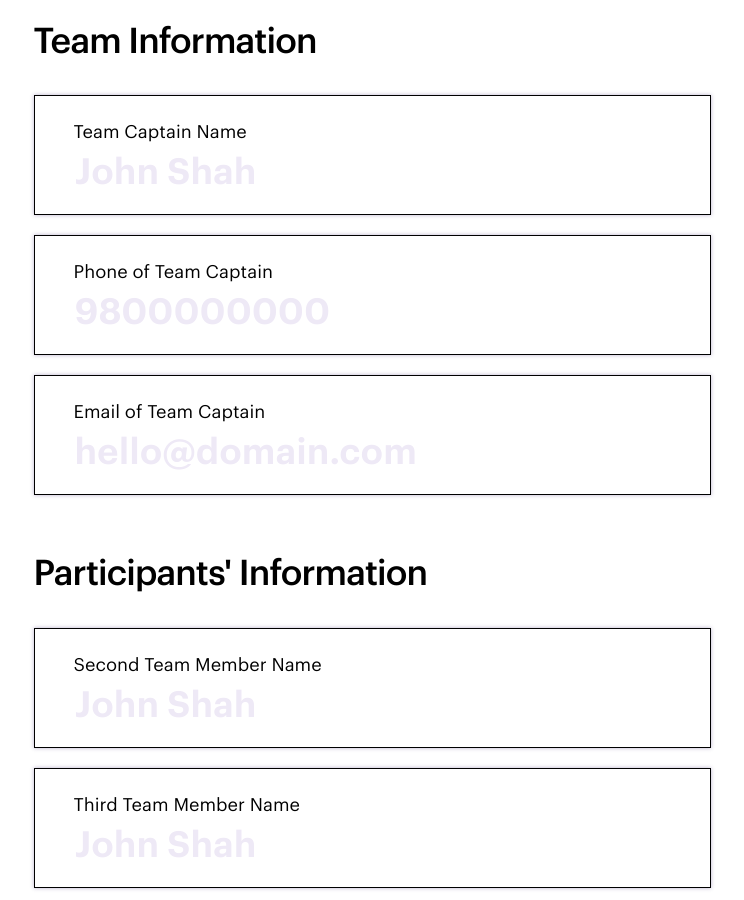
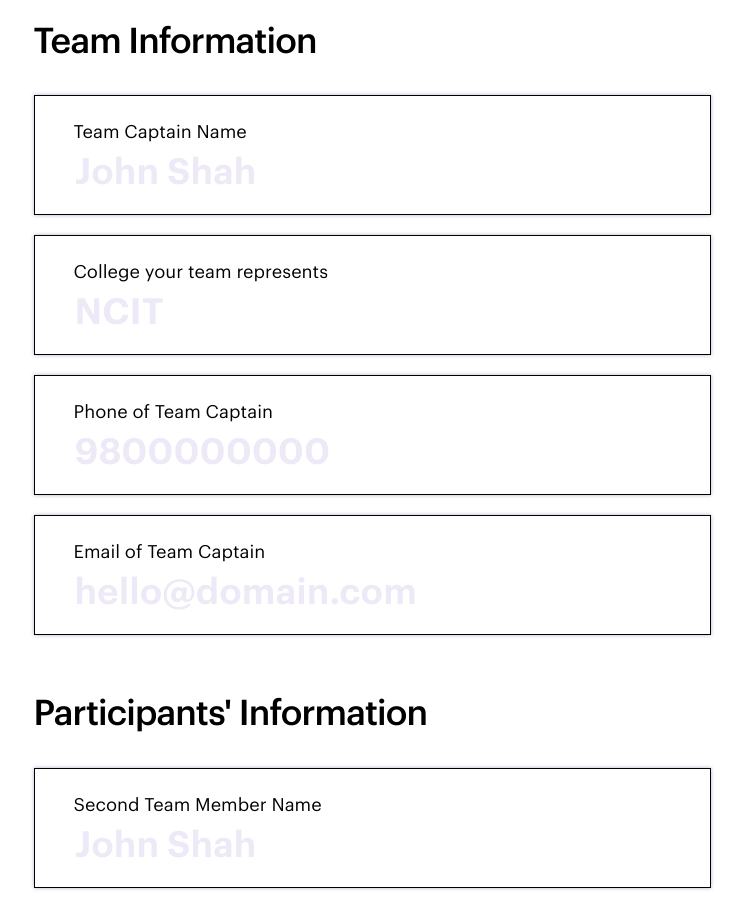
Before and after one commit to MegaMind98/dev, a Jekyll site: the page built from counterstrike_registration.html, in a window 1280 px wide and 900 px high, scrolled down 1117 px. Shown: the whole window, without its empty margins (268-1012 px from the left). Built offline with Jekyll 4.4.1, drawn with Linux system fonts in a browser that asks for light colours.

Commit message:
Adds addition field-College in csgo registrations

```diff
--- a/counterstrike_registration.html
+++ b/counterstrike_registration.html
@@ -45,6 +45,10 @@ permalink: /counterstrike-at-next/registration/
                     <input type="text" class="c-form__input" required placeholder="John Shah" name="entry.1069109300">
                     <br /><br />
 
+                    <label class="c-form__label">College your team represents</label>
+                    <input type="text" required class="c-form__input" placeholder="NCIT" name="entry.950304302">
+                      <br /><br />
+
 
                     <label class="c-form__label">Phone of Team Captain</label>
                     <input type="text" required class="c-form__input" placeholder="9800000000" name="entry.1476195427">
```
